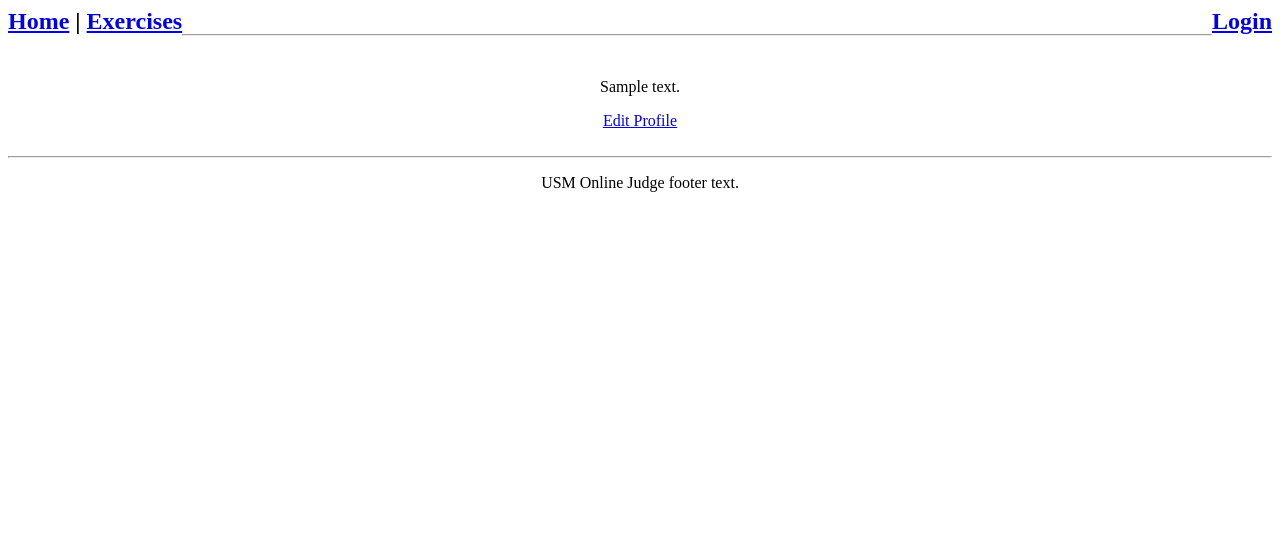
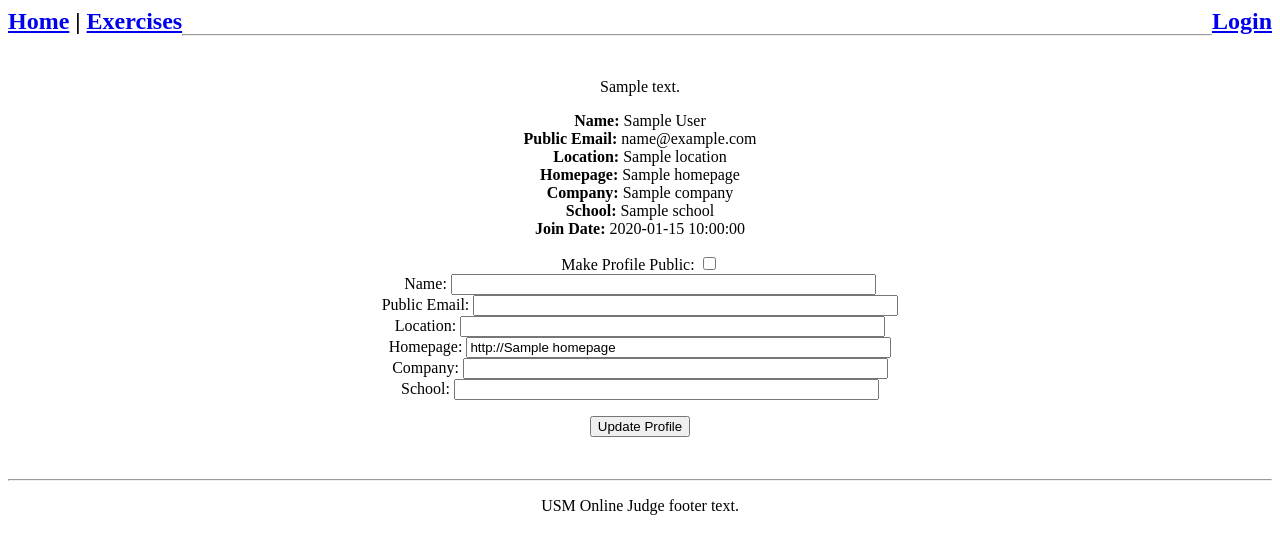
Before and after one commit to DL-Thompson/USMOnlineJudge, a Flask app: template judge/judge/templates/profile.html in a window 1280 px wide. Shown: the top 554 px of the page. Run offline with Flask 2, Linux system fonts and the light colour scheme; tables that the repository leaves empty hold one stand-in row (values such as "Sample post"); the template is opened without the code that fills it: values that come from a table or form of the project are taken from there, most other values are stand-ins (such as "Sample title", 1, 10 or a date in 2020); parts of the project's set-up code (start-up, migrations or seed data) failed here and were passed over.

Commit message:
Users can fully view/change their own profile.

```diff
--- a/judge/judge/__init__.py
+++ b/judge/judge/__init__.py
@@ -1,6 +1,7 @@
 # app initialization
 from flask import Flask
 app = Flask(__name__)
+app.config['csrf_enabled'] = False #enable CSRF later
 
 #db session closing
 from database import db_session
--- a/judge/judge/app_cache.py
+++ b/judge/judge/app_cache.py
@@ -9,6 +9,8 @@ KEY_PAGE = 'page'
 KEY_PAGES = 'pages'
 KEY_EXERCISES = 'exs'
 KEY_EXERCISE = 'ex'
+
+KEY_PROFILE = 'profile'
 
 
 def reset_exercise_list():
@@ -35,3 +37,30 @@ def reset_page(pg_id):
     cache.set(key, val, timeout=TIMEOUT)
     key = '%s%s' % (KEY_PAGE, val.page)
     cache.set(key, val.content, timeout=TIMEOUT)
+
+
+def is_profile_changed(profile_form):
+    #return false if the submitted profile form matches the cache, if there
+    #is no change, there is no need to post it to the database
+    key = KEY_PROFILE
+    old_profile = cache.get(key)
+    if old_profile != None:
+        if old_profile.show_public != profile_form.show_public.data:
+            return True
+        if old_profile.full_name != profile_form.full_name.data:
+            return True
+        if old_profile.public_email != profile_form.public_email.data:
+            return True
+        if old_profile.homepage != profile_form.homepage.data:
+            return True
+        if old_profile.company != profile_form.company.data:
+            return True
+        if old_profile.school != profile_form.school.data:
+            return True
+        if old_profile.location != profile_form.location.data:
+            return True
+    return False
+
+
+def clear_cache():
+    cache.set(KEY_PROFILE, None)
--- a/judge/judge/templates/profile.html
+++ b/judge/judge/templates/profile.html
@@ -2,6 +2,66 @@
 
 {% block content %}
 
-        <a href="{{url_for('edit_profile')}}">Edit Profile</a>
+    <div id="profile">
+        <b>Name:</b> {{profile.full_name}}<br>
+        <b>Public Email:</b> {{profile.public_email}}<br>
+        <b>Location:</b> {{profile.location}}<br>
+        <b>Homepage:</b> {{profile.homepage}}<br>
+        <b>Company:</b> {{profile.company}}<br>
+        <b>School:</b> {{profile.school}}<br>
+        <b>Join Date:</b> {{profile.join_date}}<br>
+    </div>
+
+    <div id="profile_form">
+        <form action="" method="post" action="/change_profile">
+
+                <p>
+                    Make Profile Public: {{form.show_public}} <br>
+                    {% for error in form.errors.show_public %}
+                        <p class="form_error">[{{error}}]</p>
+                    {% endfor %}
+
+                    Name: {{form.full_name(size=50)}}<br>
+                    {% for error in form.errors.full_name %}
+                        <p class="form_error">[{{error}}]</p>
+                    {% endfor %}
+
+                    Public Email: {{form.public_email(size=50)}}<br>
+                    {% for error in form.errors.public_email %}
+                        <p class="form_error">[{{error}}]</p>
+                    {% endfor %}
+
+                    Location: {{form.location(size=50)}}<br>
+                    {% for error in form.errors.location %}
+                        <p class="form_error">[{{error}}]</p>
+                    {% endfor %}
+
+                    Homepage:
+                    {% if "http://" not in profile.homepage %}
+                        {{form.homepage(size=50, value="http://"+profile.homepage)}}<br>
+                    {% else %}
+                        {{form.homepage(size=50, value=profile.homepage)}}<br>
+                    {% endif %}
+                    {% for error in form.errors.homepage %}
+                        <p class="form_error">[{{error}}]</p>
+                    {% endfor %}
+
+                    Company: {{form.company(size=50)}}<br>
+                    {% for error in form.errors.company %}
+                        <p class="form_error">[{{error}}]</p>
+                    {% endfor %}
+
+                    School: {{form.school(size=50)}}<br>
+                    {% for error in form.errors.school %}
+                        <p class="form_error">[{{error}}]</p>
+                    {% endfor %}
+                </p>
+
+            <input type="submit" value="Update Profile">
+
+        </form>
+    </div>
+
+
 
 {% endblock %}
--- a/judge/judge/views.py
+++ b/judge/judge/views.py
@@ -12,8 +12,10 @@ from flask.ext.login import login_user, logout_user, current_user, login_require
 from authomatic.adapters import WerkzeugAdapter
 import db_posts
 
+
 #imports for profile
 from forms import ProfileForm
+from app_cache import is_profile_changed
 
 @app.route('/')
 @app.route('/index')
@@ -48,8 +50,6 @@ def before_request():
     g.user = current_user
 
 
-
-
 @app.route('/statistics')
 @login_required
 def statistics():
@@ -57,15 +57,26 @@ def statistics():
     return render_template("statistics.html", text=text)
 
 
-@app.route('/profile')
+@app.route('/profile', methods=['GET', 'POST'])
 @login_required
 def profile():
     text = db_queries.get_page_content('profile')
-    return render_template("profile.html", text=text, profile=profile)
+    if request.method == 'POST':
+        #if the submit button was hit, loads the information into the form
+        form = ProfileForm(request.form)
+        if form.validate():
+            #sends the user to the profile/edit profile page with updated information
+            if is_profile_changed(form):
+                #user profile has been changed, update the database
+                db_posts.update_profile(form, current_user.primary_email)
+            text = db_queries.get_page_content('profile')
+            profile = db_queries.get_profile(current_user.primary_email)
+            return render_template("profile.html", text=text, profile=profile, form=form)
+        else:
+            profile = db_queries.get_profile(current_user.primary_email)
+            return render_template("profile.html", text=text, profile=profile, form=form)
 
-@app.route('/edit_profile')
-@login_required
-def edit_profile():
-    form = ProfileForm()
+    #sends the user to the profile/edit profile page for GET methods
     profile = db_queries.get_profile(current_user.primary_email)
-    return render_template('edit_profile.html', form=form, profile=profile)
+    form = ProfileForm(obj=profile)
+    return render_template("profile.html", text=text, profile=profile, form=form)
--- a/judge/judge/views_login.py
+++ b/judge/judge/views_login.py
@@ -8,6 +8,7 @@ from flask import request
 from flask import redirect
 from flask import url_for
 import db_queries
+import app_cache
 
 @app.route('/login')
 def login():
@@ -18,6 +19,9 @@ def login():
 
 @app.route('/log/<provider_name>/', methods=['GET', 'POST'])
 def log(provider_name):
+    #clears any previously stored login cache info
+    app_cache.clear_cache()
+
     #function to actually login the user with oauth requests
     if g.user is not None and g.user.is_authenticated():
         #check to see if the user is already logged in
@@ -62,5 +66,7 @@ def load_user(email):
 
 @app.route('/logout')
 def logout():
+    #clears any stored cache info before logging out
+    app_cache.clear_cache()
     logout_user()
     return redirect(url_for('login'))
```
Also changed, not shown: judge/judge/db_posts.py (+19 -0 lines), judge/judge/db_queries.py (+12 -4 lines).
